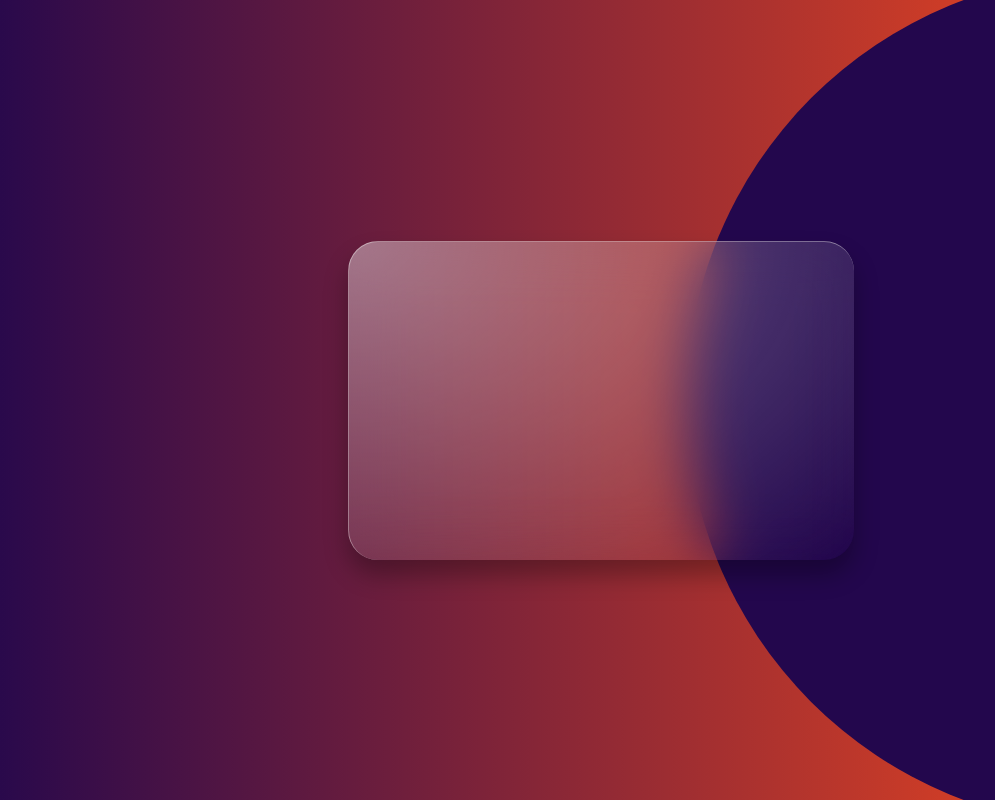
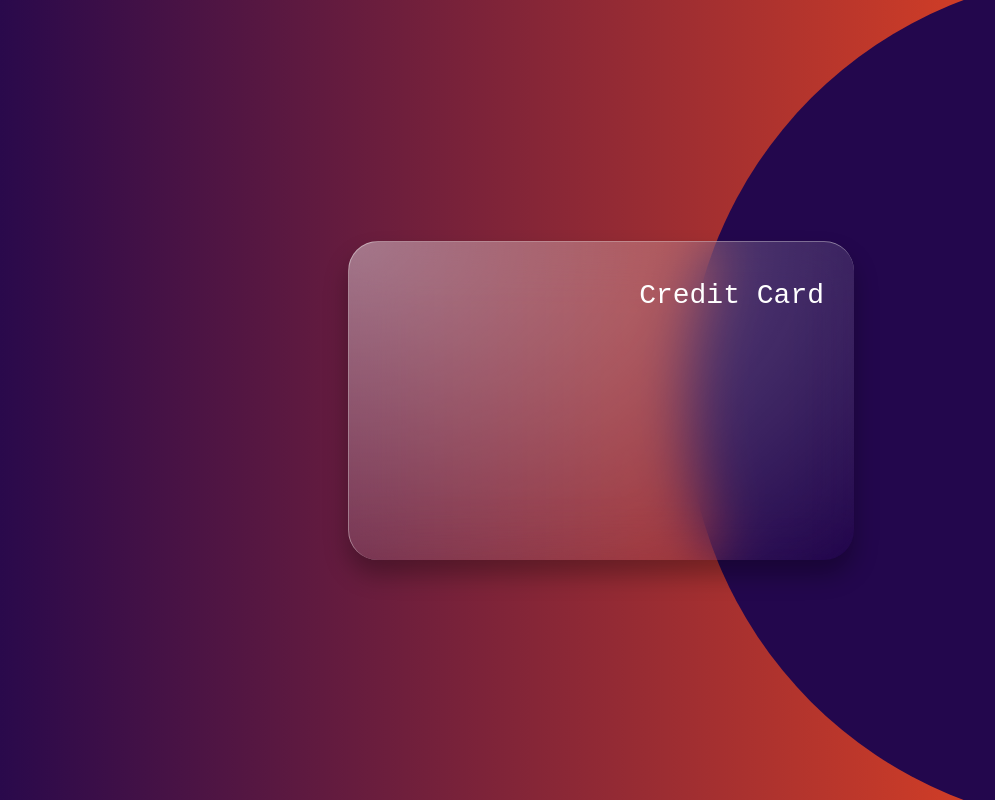
Before and after one commit to timotheegarot/GlassCreditCard, a plain HTML site: page index.html in a window 1280 px wide. Shown: the whole page, without its empty margins (39-1034 px from the left). Drawn offline with Linux system fonts and the light colour scheme.

Commit message:
Name of card styles added

```diff
--- a/index.html
+++ b/index.html
@@ -9,7 +9,9 @@
 </head>
 <body>
 
-  <div class="card"></div>
+  <div class="card">
+    <h3 class="name">Credit Card</h3>
+  </div>
 
 </body>
 </html>
--- a/style.css
+++ b/style.css
@@ -43,3 +43,13 @@ body::before {
   box-shadow: 0 15px 25px rgba(0, 0, 0, 0.3);
   z-index: 1;
 }
+
+.name {
+  color: white;
+  font-size: 28px;
+  font-family: monospace;
+  position: absolute;
+  top: 38px;
+  right: 30px;
+  font-weight: 400;
+}
```
